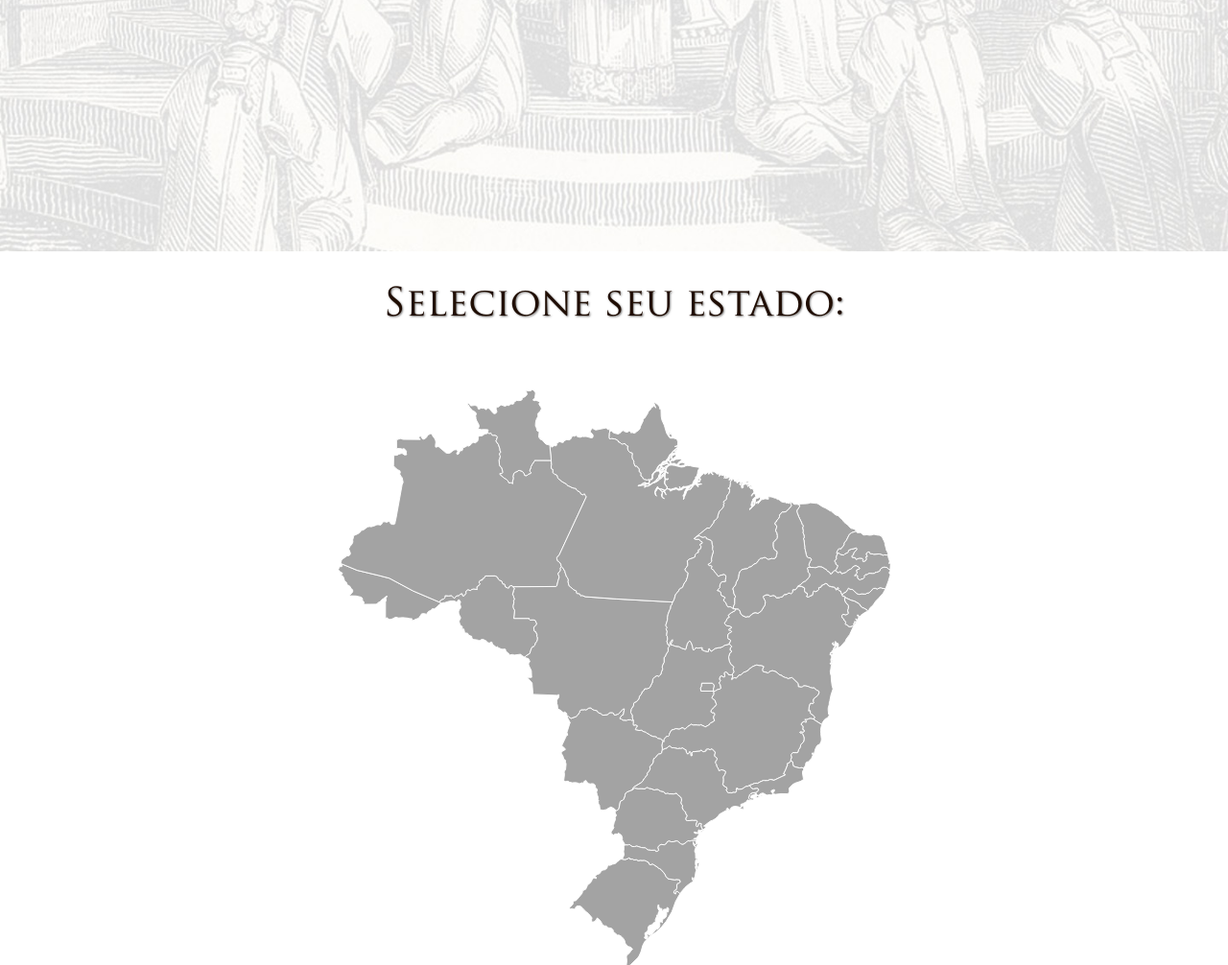
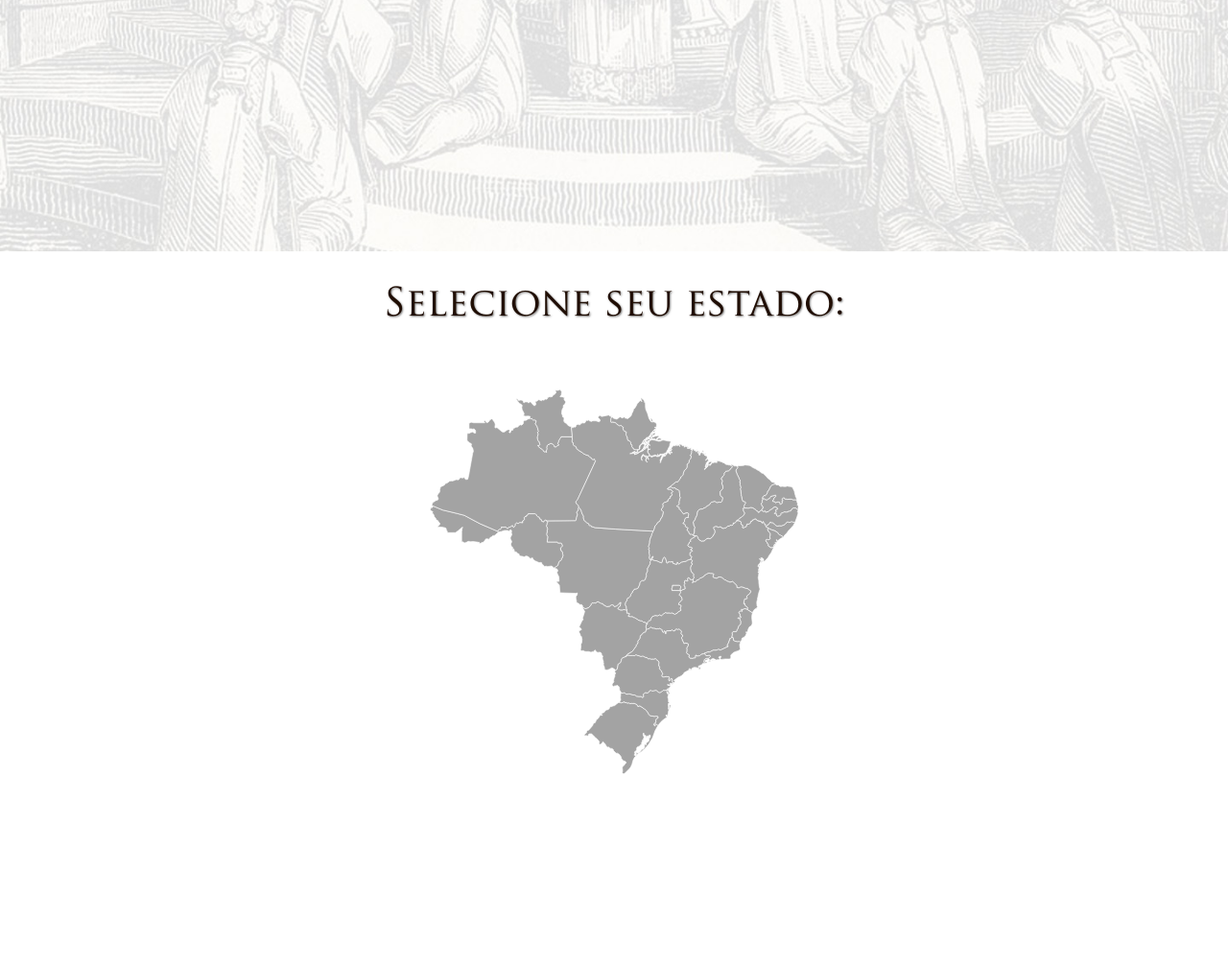
Before and after one commit to luizsun/MissaTridentina, a plain HTML site: page index.html in a window 1280 px wide. Shown: the part 1338-2344 px from the top of the page at 96% size. Drawn offline with Linux system fonts and the light colour scheme; a web font is replaced by a local one.

Commit message:
Update style.css

```diff
--- a/style.css
+++ b/style.css
@@ -146,7 +146,7 @@ footer {
 
 
   .map-container{
-    width: 150vw;
+    width: 100vw;
     display: flex;
     align-items: center;
     justify-content: center;
```
